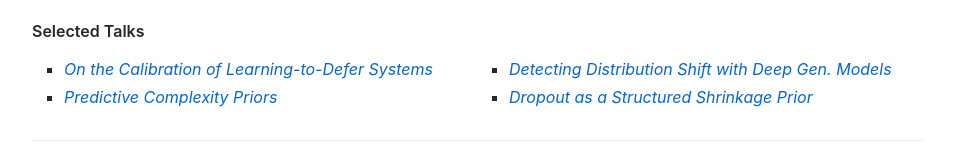
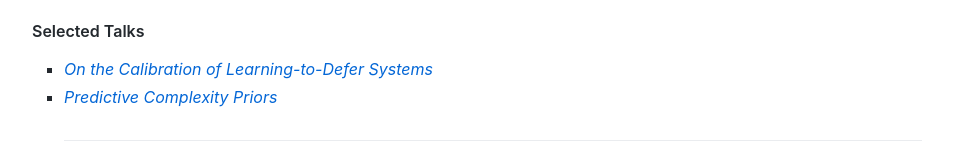
Before and after one commit to ranxuming/ranxuming.github.io, a plain HTML site: page index.html in a window 1280 px wide. Shown: the part 1344-1504 px from the top of the page, without its empty margins (163-1116 px from the left). Drawn offline with Linux system fonts and the light colour scheme.

Commit message:
Update index.html

```diff
--- a/index.html
+++ b/index.html
@@ -71,20 +71,9 @@
                    <li> Qi Xu, Sibo Liu, <b>Xuming Ran</b>, Yaxin Li, Jiangrong Shen, Huajin Tang, Jian K. Liu, and Gang Pan, <a href="bio.html">Robust Sensory Information Reconstruction and Classification with Augmented Spikes</a>, Under Review at: <i>IEEE Transactions on Neural Networks and Learning Systems</i>, 2023. </li>
 			    </ul>
 			 <h4>Selected Talks</h4>
-                        <div class="row">
-                          <div class="column">
                             <ul>
                               <li><a href="Calibrated_L2D_talk.pdf"><i>On the Calibration of Learning-to-Defer Systems</i></a></li>
                               <li><a href="PredCP_talk.pdf"><i>Predictive Complexity Priors</i></a></li>
-                            </ul>
-                          </div>
-                          <div class="column">
-                            <ul>
-                              <li><a href="https://slideslive.com/38930809/invited-talk-detecting-distribution-shift-with-deep-generative-models"><i>Detecting Distribution Shift with Deep Gen. Models</i></a></li>
-			      <li><a href="Dropout_talk.pdf"><i>Dropout as a Structured Shrinkage Prior</i></a></li>
-                            </ul>
-                          </div>
-                        </div>
 
 			<h2></h2>
 			<h3>Research Group</h3>
```
